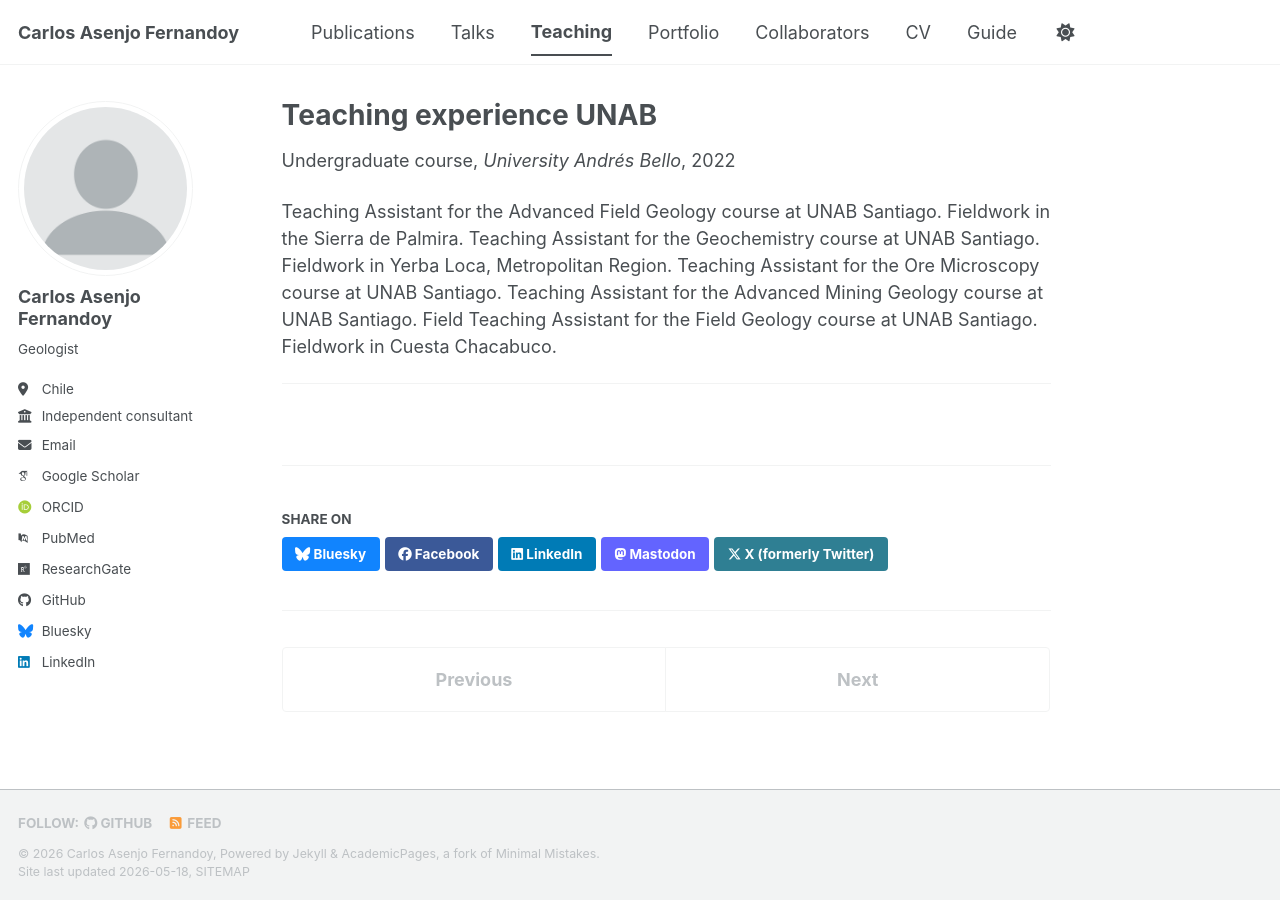
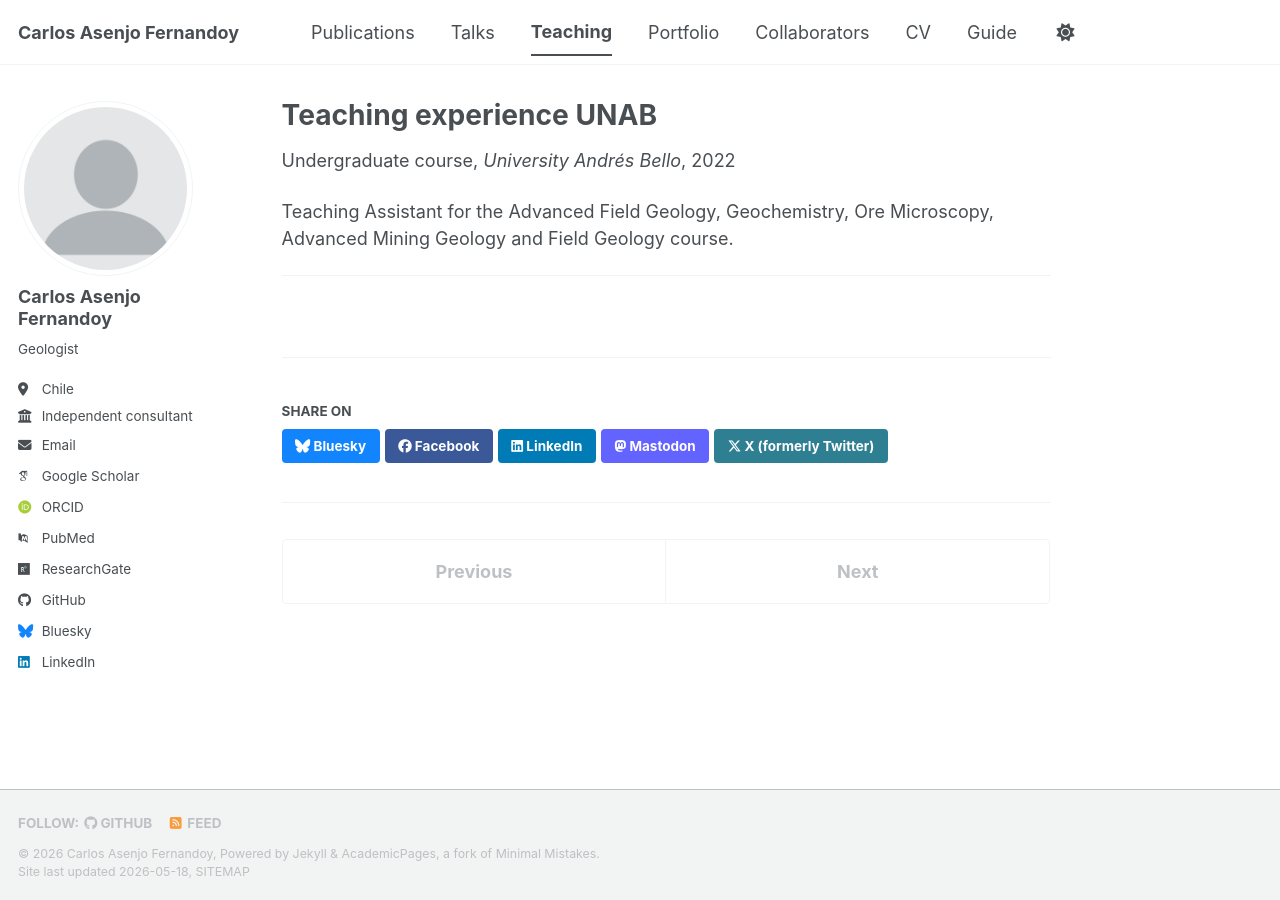
Before and after one commit to asenjocarlos/asenjocarlos.github.io, a Jekyll site: the page built from _teaching/2014-spring-teaching-1.md, in a window 1280 px wide. Built offline with Jekyll 4.4.1, drawn with Linux system fonts in a browser that asks for light colours; some web fonts are replaced; a script bundle is joined from its source files by our own code; library files that are not in the unit come from our copies.

Commit message:
Update 2014-spring-teaching-1.md

```diff
--- a/_teaching/2014-spring-teaching-1.md
+++ b/_teaching/2014-spring-teaching-1.md
@@ -7,10 +7,6 @@ venue: "University Andrés Bello"
 date: 2022-03-01
 location: "Santiago, Chile"
 ---
-Teaching Assistant for the Advanced Field Geology course at UNAB Santiago. Fieldwork in the Sierra de Palmira.
-Teaching Assistant for the Geochemistry course at UNAB Santiago. Fieldwork in Yerba Loca, Metropolitan Region.
-Teaching Assistant for the Ore Microscopy course at UNAB Santiago.
-Teaching Assistant for the Advanced Mining Geology course at UNAB Santiago.
-Field Teaching Assistant for the Field Geology course at UNAB Santiago. Fieldwork in Cuesta Chacabuco.
+Teaching Assistant for the Advanced Field Geology, Geochemistry, Ore Microscopy, Advanced Mining Geology and Field Geology course.
 
 ---
```
